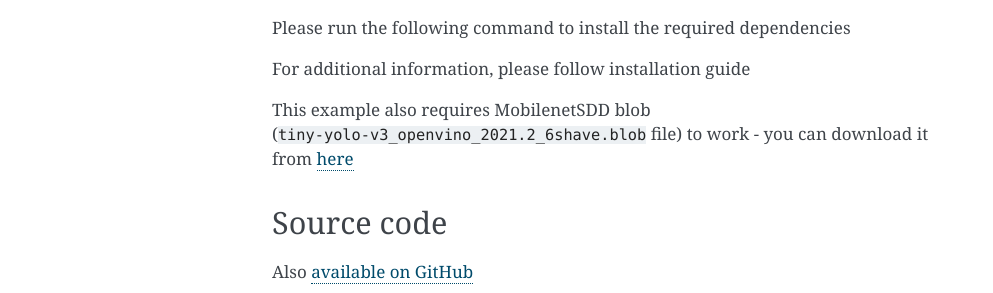
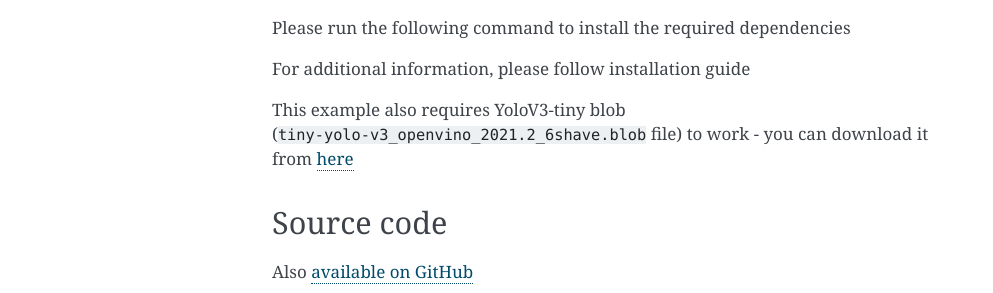
Before and after one commit to luxonis/depthai-python, a Sphinx documentation site: the page built from docs/source/samples/22_1_tiny_yolo_v3_decoding_on_device.rst, in a window 1280 px wide. Shown: the part 535-828 px from the top of the page, without its empty margins (148-1141 px from the left). Built offline with Sphinx 7.4.7, drawn with Linux system fonts in a browser that asks for light colours; pages that are not in the unit, such as notebooks, are missing from menus; the version number could not be read and is left out.

Commit message:
Update 22_1_tiny_yolo_v3_decoding_on_device.rst

```diff
--- a/docs/source/samples/22_1_tiny_yolo_v3_decoding_on_device.rst
+++ b/docs/source/samples/22_1_tiny_yolo_v3_decoding_on_device.rst
@@ -21,7 +21,7 @@ Setup
 
 .. include::  /includes/install_from_pypi.rst
 
-This example also requires MobilenetSDD blob (:code:`tiny-yolo-v3_openvino_2021.2_6shave.blob` file) to work - you can download it from
+This example also requires YoloV3-tiny blob (:code:`tiny-yolo-v3_openvino_2021.2_6shave.blob` file) to work - you can download it from
 `here <https://artifacts.luxonis.com/artifactory/luxonis-depthai-data-local/network/tiny-yolo-v3_openvino_2021.2_6shave.blob>`__
 
 Source code
```
